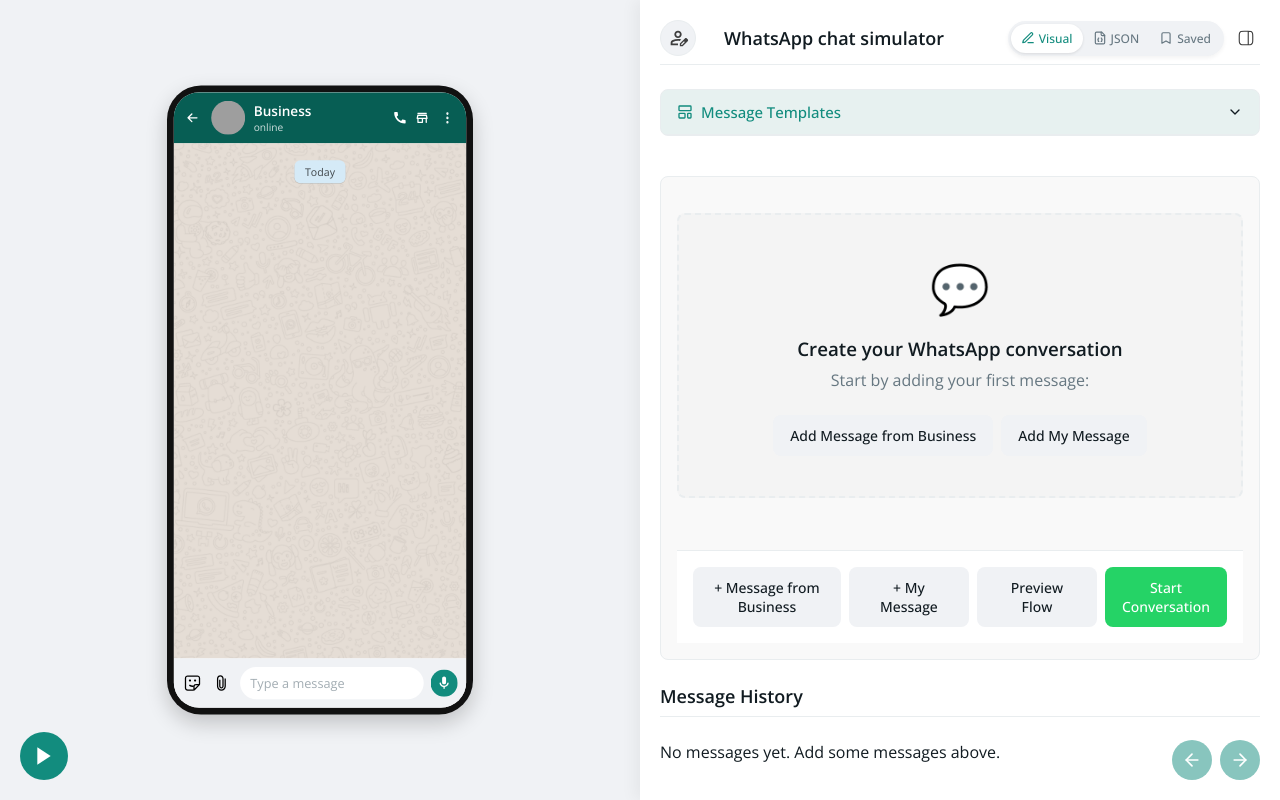
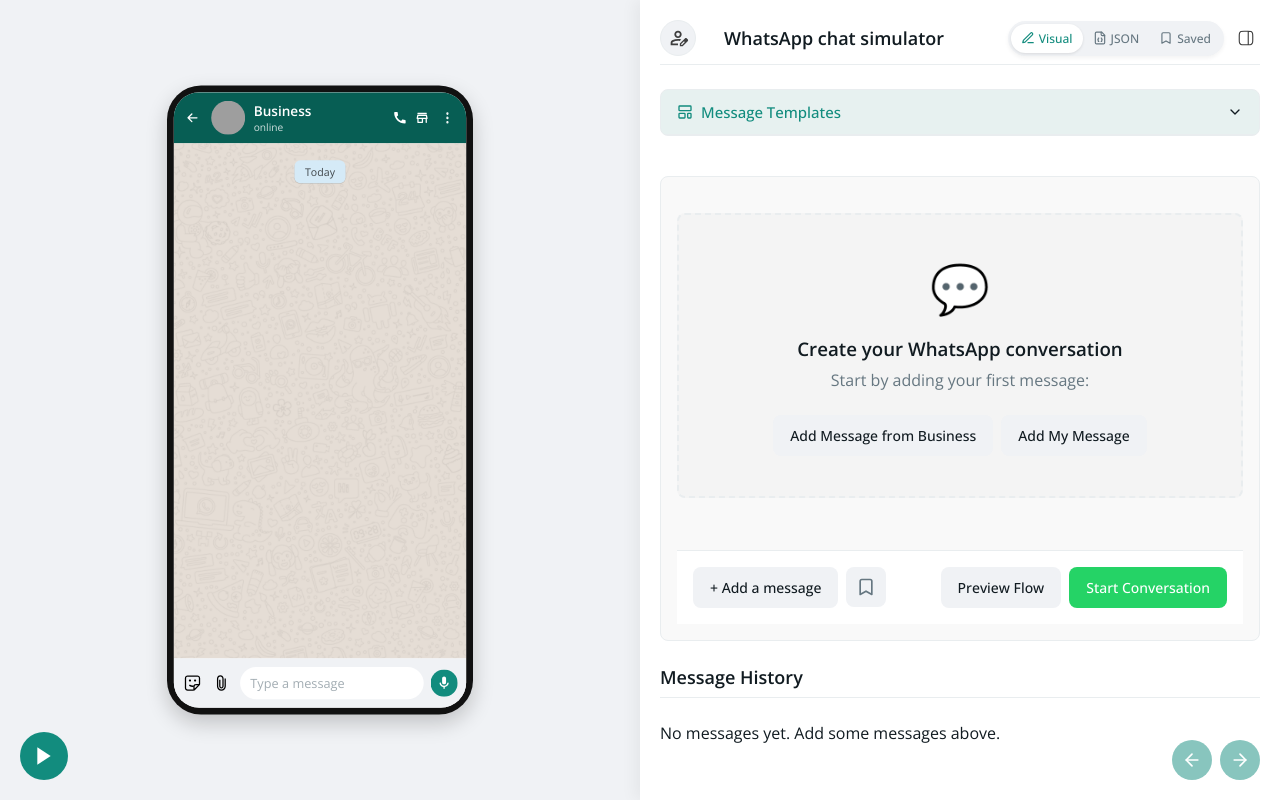
Before and after one commit to boringcuriosity/Whatsapp-simulator, a React (Vite) app: page / in a window 1280 px wide. Built offline with nearby package versions, Linux system fonts and the light colour scheme; grey boxes are pictures that could not be loaded.

Commit message:
Add save conversation feature in Visual tab of Control Panel

```diff
--- a/src/components/ControlPanel.tsx
+++ b/src/components/ControlPanel.tsx
@@ -1,6 +1,6 @@
 import { useEffect, useRef, useState } from 'react'
 import styled from 'styled-components'
-import { Copy, Trash2, ArrowUp, ArrowDown, PlusCircle, Image, MessageSquare, Clock, UserCircle, Edit3, FileJson, Bookmark, Info, MousePointer2, LayoutTemplate, ChevronDown, ChevronUp, X } from 'lucide-react'
+import { Copy, Trash2, ArrowUp, ArrowDown, PlusCircle, Image, MessageSquare, Clock, UserCircle, Edit3, FileJson, Bookmark, Info, MousePointer2, LayoutTemplate, ChevronDown, ChevronUp, X, User, Store } from 'lucide-react'
 import { Message, Contact, MessageStatus, ContactStatus, ConversationStep, MessageButton, MessageType } from '../types'
 import PhonePreview from './PhonePreview'
 import SavedConversations from './SavedConversations'
@@ -572,6 +572,97 @@
   }
 `
 
+const DropdownContainer = styled.div`
+  position: relative;
+  display: inline-block;
+`
+
+const DropdownContent = styled.div<{ isOpen: boolean }>`
+  position: absolute;
+  bottom: 100%;
+  left: 0;
+  background-color: white;
+  min-width: 160px;
+  box-shadow: 0px 8px 16px 0px rgba(0,0,0,0.2);
+  border-radius: 8px;
+  padding: 8px 0;
+  z-index: 100;
+  margin-bottom: 8px;
+  display: ${props => props.isOpen ? 'block' : 'none'};
+`
+
+const DropdownItem = styled.button`
+  width: 100%;
+  padding: 10px 16px;
+  text-align: left;
+  background: none;
+  border: none;
+  cursor: pointer;
+  font-size: 14px;
+  display: flex;
+  align-items: center;
+  gap: 8px;
+
+  &:hover {
+    background-color: #f0f2f5;
+  }
+`
+
+const IconButton = styled(Button)`
+  width: 32px;
+  height: 32px;
+  padding: 6px;
+  border-radius: 50%;
+  display: flex;
+  align-items: center;
+  justify-content: center;
+  background: transparent;
+  color: var(--text-secondary);
+  transition: all 0.2s ease;
+
+  svg {
+    width: 16px;
+    height: 16px;
+  }
+
+  &:hover {
+    background: ${props => props.variant === 'danger' ? '#ffebee' : '#e3f2fd'};
+    color: ${props => props.variant === 'danger' ? '#f44336' : '#2196f3'};
+    transform: translateY(-1px);
+  }
+  &:active {
+    transform: translateY(0);
+  }
+
+  &:disabled {
+    opacity: 0.5;
+    cursor: not-allowed;
+    pointer-events: none;
+  }
+`
+
+const SaveIconButton = styled(IconButton)`
+  background-color: #f0f2f5;
+  color: var(--text-secondary);
+  width: 40px;
+  height: 40px;
+  border-radius: 8px;
+
+  &:hover {
+    background-color: #e4e6eb;
+  }
+
+  &:disabled {
+    opacity: 0.5;
+    cursor: not-allowed;
+  }
+
+  svg {
+    width: 20px;
+    height: 20px;
+  }
+`
+
 const EmptyState = styled.div`
   display: flex;
   flex-direction: column;
@@ -640,39 +731,6 @@
   &:focus {
     outline: none;
     border-color: var(--whatsapp-green);
-  }
-`
-
-const IconButton = styled(Button)`
-  width: 32px;
-  height: 32px;
-  padding: 6px;
-  border-radius: 50%;
-  display: flex;
-  align-items: center;
-  justify-content: center;
-  background: transparent;
-  color: var(--text-secondary);
-  transition: all 0.2s ease;
-
-  svg {
-    width: 16px;
-    height: 16px;
-  }
-
-  &:hover {
-    background: ${props => props.variant === 'danger' ? '#ffebee' : '#e3f2fd'};
-    color: ${props => props.variant === 'danger' ? '#f44336' : '#2196f3'};
-    transform: translateY(-1px);
-  }
-  &:active {
-    transform: translateY(0);
-  }
-
-  &:disabled {
-    opacity: 0.5;
-    cursor: not-allowed;
-    pointer-events: none;
   }
 `
 
@@ -994,9 +1052,22 @@
   const [contactSettingsVisible, setContactSettingsVisible] = useState(false);
   const contactSettingsRef = useRef<HTMLDivElement>(null);
   const contactButtonRef = useRef<HTMLButtonElement>(null);
+  const [showMessageDropdown, setShowMessageDropdown] = useState(false);
+  const dropdownRef = useRef<HTMLDivElement>(null);
+  const [isConversationSaved, setIsConversationSaved] = useState(false);
+
+  // Track contact info for detecting changes
+  const [savedContactInfo, setSavedContactInfo] = useState({
+    name: contact.name,
+    avatar: contact.avatar
+  });
 
   useEffect(() => {
     const handleClickOutside = (event: MouseEvent) => {
+      if (dropdownRef.current && !dropdownRef.current.contains(event.target as Node)) {
+        setShowMessageDropdown(false);
+      }
+
       if (contactSettingsRef.current &&
           !contactSettingsRef.current.contains(event.target as Node) &&
           contactButtonRef.current &&
@@ -1011,11 +1082,73 @@
     };
   }, []);
 
+  // Detect changes in steps to mark conversation as unsaved
+  useEffect(() => {
+    if (steps.length > 0) {
+      setIsConversationSaved(false);
+    }
+  }, [steps]);
+
+  // Check if the current contact settings don't match saved contact info
+  useEffect(() => {
+    if (contact.name !== savedContactInfo.name || contact.avatar !== savedContactInfo.avatar) {
+      setIsConversationSaved(false);
+    }
+  }, [contact.name, contact.avatar, savedContactInfo]);
+
+  // Check if current conversation matches any saved conversation (including contact info)
+  useEffect(() => {
+    if (savedConversations.length > 0 && steps.length > 0) {
+      const isSaved = savedConversations.some(saved =>
+        JSON.stringify(saved.steps) === JSON.stringify(steps) &&
+        saved.contact.name === contact.name &&
+        saved.contact.avatar === contact.avatar
+      );
+      setIsConversationSaved(isSaved);
+
+      if (isSaved) {
+        // Update saved contact info
+        setSavedContactInfo({
+          name: contact.name,
+          avatar: contact.avatar
+        });
+      }
+    }
+  }, [savedConversations, steps, contact.name, contact.avatar]);
+
   useEffect(() => {
     if (messageType !== 'conversation') {
       setMessageType('conversation');
     }
   }, [messageType, setMessageType]);
+
+  // Handle loading saved conversation
+  useEffect(() => {
+    if (savedConversations.length > 0) {
+      const currentSavedConversation = savedConversations.find(saved =>
+        JSON.stringify(saved.steps) === JSON.stringify(steps) &&
+        saved.contact.name === contact.name &&
+        saved.contact.avatar === contact.avatar
+      );
+
+      if (currentSavedConversation) {
+        setSavedContactInfo({
+          name: currentSavedConversation.contact.name,
+          avatar: currentSavedConversation.contact.avatar
+        });
+        setIsConversationSaved(true);
+      }
+    }
+  }, [savedConversations, steps]);
+
+  const handleSaveConversation = () => {
+    onSaveCurrentConversation();
+    setIsConversationSaved(true);
+    setSavedContactInfo({
+      name: contact.name,
+      avatar: contact.avatar
+    });
+  };
 
   const updateStep = (index: number, updates: Partial<ConversationStep>) => {
     setSteps(steps.map((step, i) =>
@@ -1773,12 +1906,36 @@
 
               <ActionBar>
                 <ButtonGroup>
-                  <ActionButton variant="secondary" onClick={() => addStepBySender('them')}>
-                    + Message from {contact.name}
-                  </ActionButton>
-                  <ActionButton variant="secondary" onClick={() => addStepBySender('me')}>
-                    + My Message
-                  </ActionButton>
+                  <DropdownContainer ref={dropdownRef}>
+                    <ActionButton
+                      variant="secondary"
+                      onClick={() => setShowMessageDropdown(!showMessageDropdown)}
+                      onMouseEnter={() => setShowMessageDropdown(true)}
+                    >
+                      + Add a message
+                    </ActionButton>
+                    <DropdownContent isOpen={showMessageDropdown}>
+                      <DropdownItem onClick={() => {
+                        setShowMessageDropdown(false);
+                        addStepBySender('me');
+                      }}>
+                        <User size={16} /> My Message
+                      </DropdownItem>
+                      <DropdownItem onClick={() => {
+                        setShowMessageDropdown(false);
+                        addStepBySender('them');
+                      }}>
+                        <Store size={16} /> Message from Business
+                      </DropdownItem>
+                    </DropdownContent>
+                  </DropdownContainer>
+                  <SaveIconButton
+                    onClick={handleSaveConversation}
+                    disabled={isConversationSaved}
+                    title={isConversationSaved ? "Conversation already saved" : "Save conversation"}
+                  >
+                    {isConversationSaved ? <Bookmark /> : <Bookmark size={20} />}
+                  </SaveIconButton>
                 </ButtonGroup>
                 <ButtonGroup>
                   <ActionButton
```
